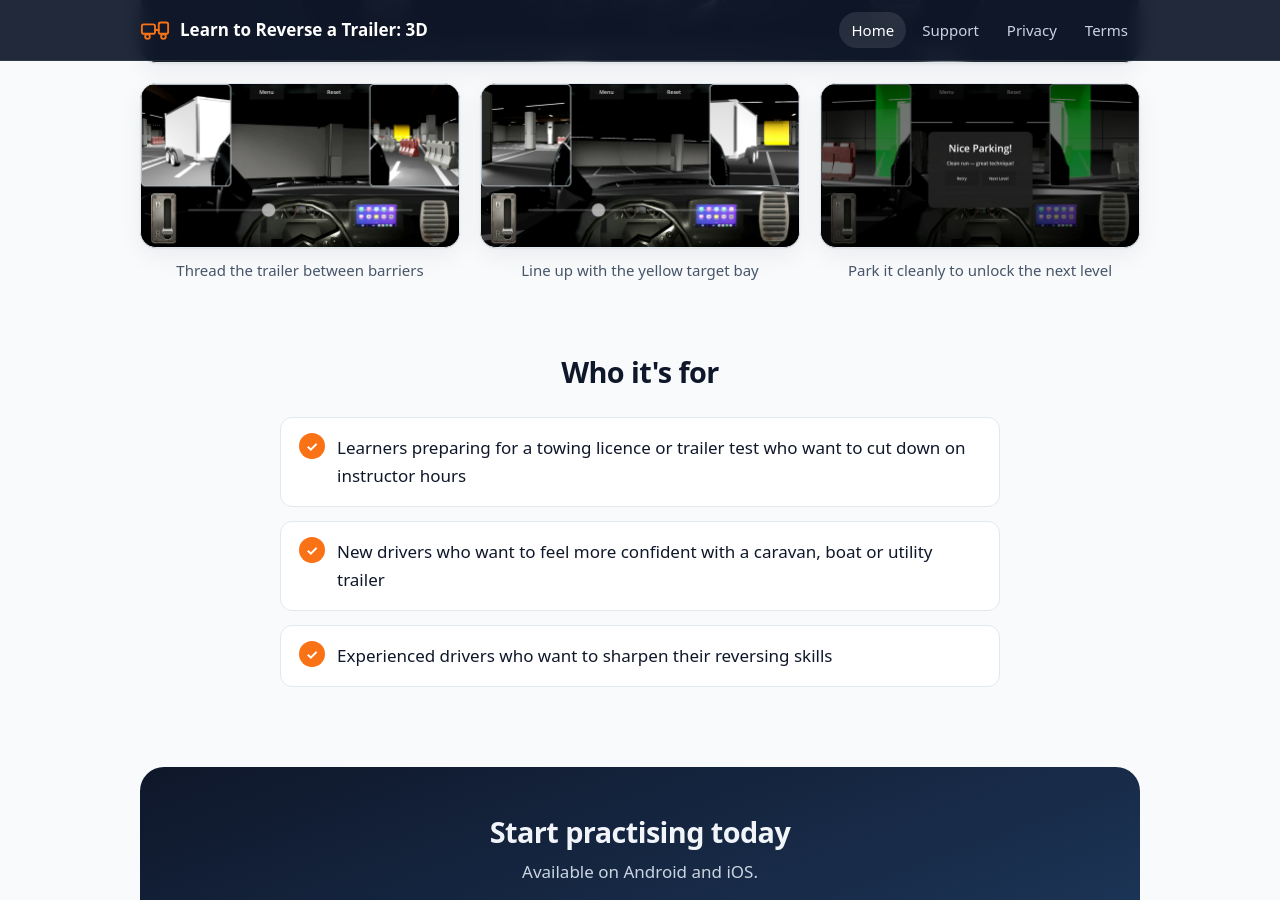
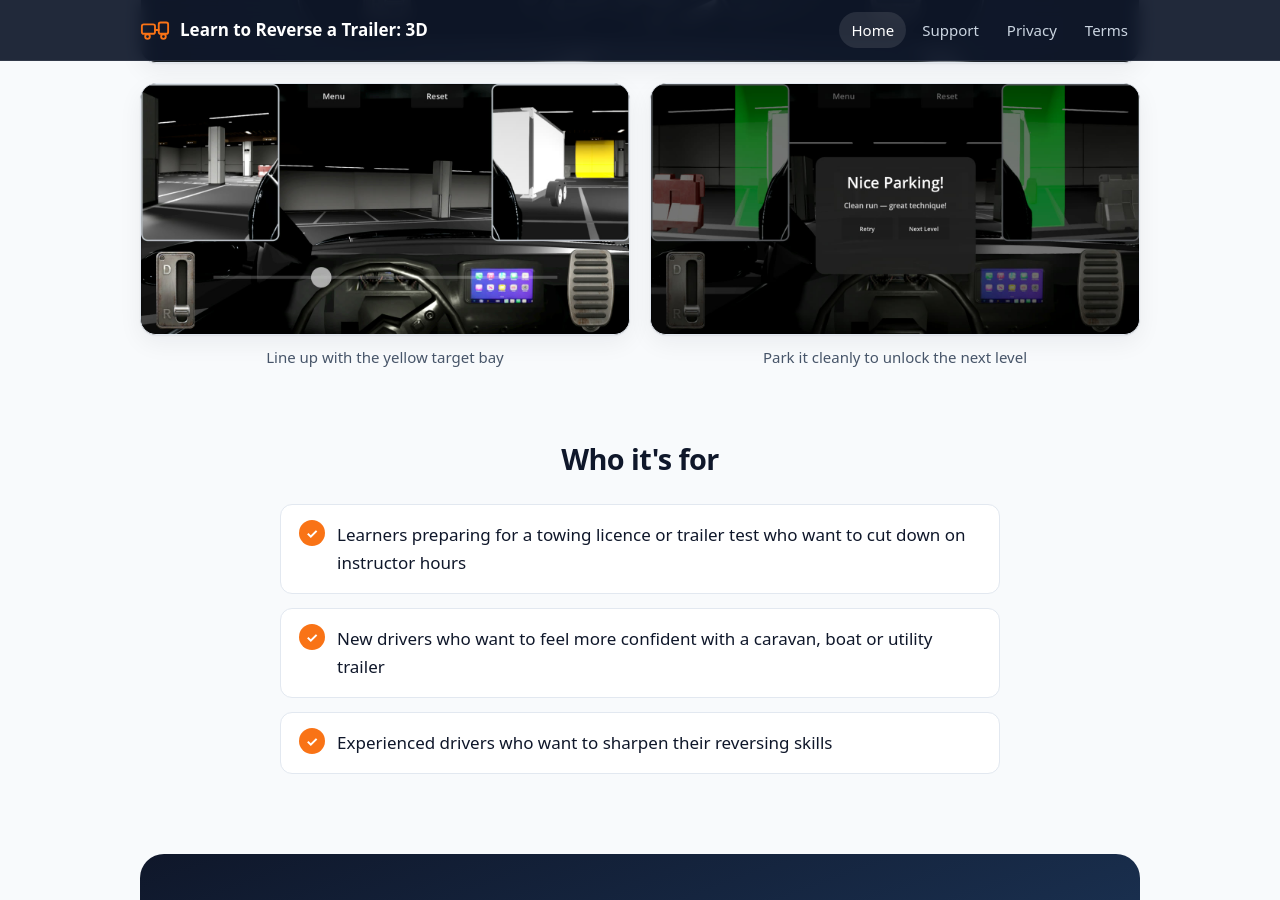
Before and after one commit to Christianoren/reverse-a-trailer-support, a Jekyll site: the page built from index.md, in a window 1280 px wide and 900 px high, scrolled down 1424 px. Built offline with Jekyll 4.4.1, drawn with Linux system fonts in a browser that asks for light colours.

Commit message:
Add favicon, trim screenshots to two, add Gemfile for local preview
Co-Authored-By: Claude <noreply@anthropic.com>

```diff
--- /dev/null
+++ b/Gemfile
@@ -0,0 +1,6 @@
+source "https://rubygems.org"
+
+# Local preview only: GitHub Pages builds the live site with its own Jekyll.
+gem "jekyll", "~> 4.4"
+gem "jekyll-seo-tag"
+gem "jekyll-sitemap"
--- a/_layouts/default.html
+++ b/_layouts/default.html
@@ -37,6 +37,7 @@
   }
   </script>
   {% endif %}
+  <link rel="icon" type="image/svg+xml" href="{{ '/assets/favicon.svg' | relative_url }}">
   <link rel="stylesheet" href="{{ '/assets/css/style.css' | relative_url }}">
 </head>
 <body>
--- a/index.md
+++ b/index.md
@@ -39,10 +39,6 @@ schema: app
   </figure>
   <div class="shot-grid">
     <figure class="shot">
-      <img src="{{ '/assets/img/shot-5.jpg' | relative_url }}" width="1280" height="656" loading="lazy" alt="Reversing the trailer between barriers, seen in both side mirrors">
-      <figcaption>Thread the trailer between barriers</figcaption>
-    </figure>
-    <figure class="shot">
       <img src="{{ '/assets/img/shot-3.jpg' | relative_url }}" width="1280" height="656" loading="lazy" alt="Lining the trailer up with the yellow target bay in a parking garage">
       <figcaption>Line up with the yellow target bay</figcaption>
     </figure>
```
Also changed, not shown: Gemfile.lock (added), assets/favicon.svg (added), assets/img/shot-5.jpg (deleted), 1 other file.
